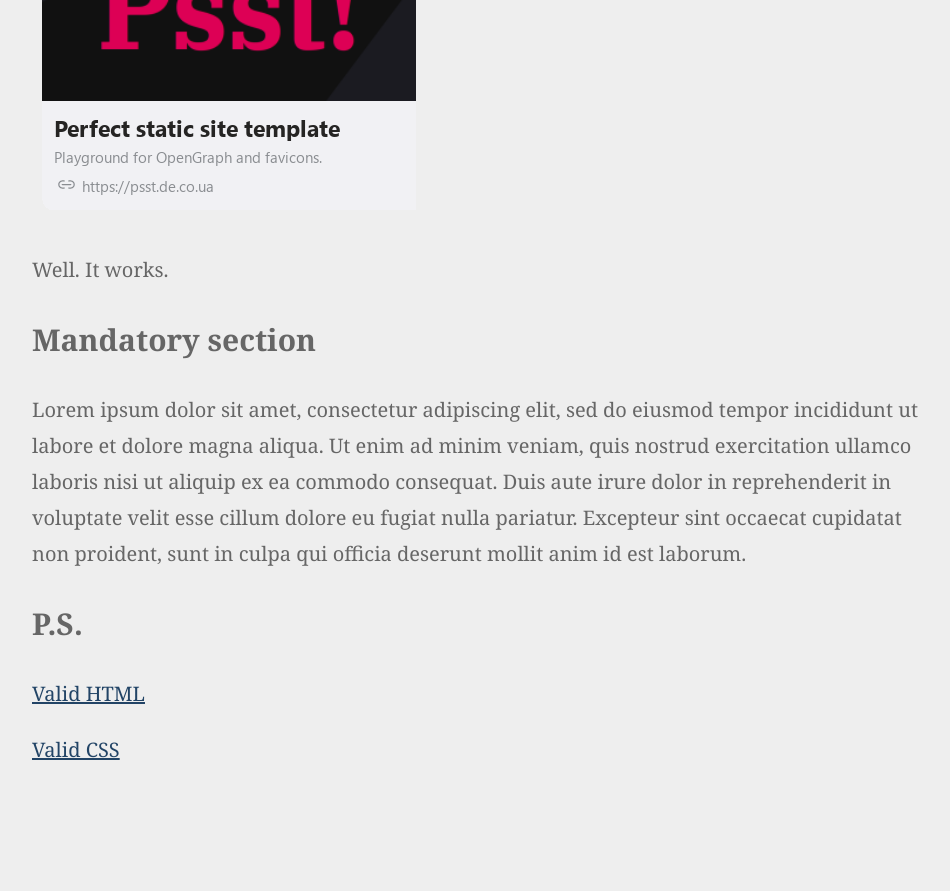
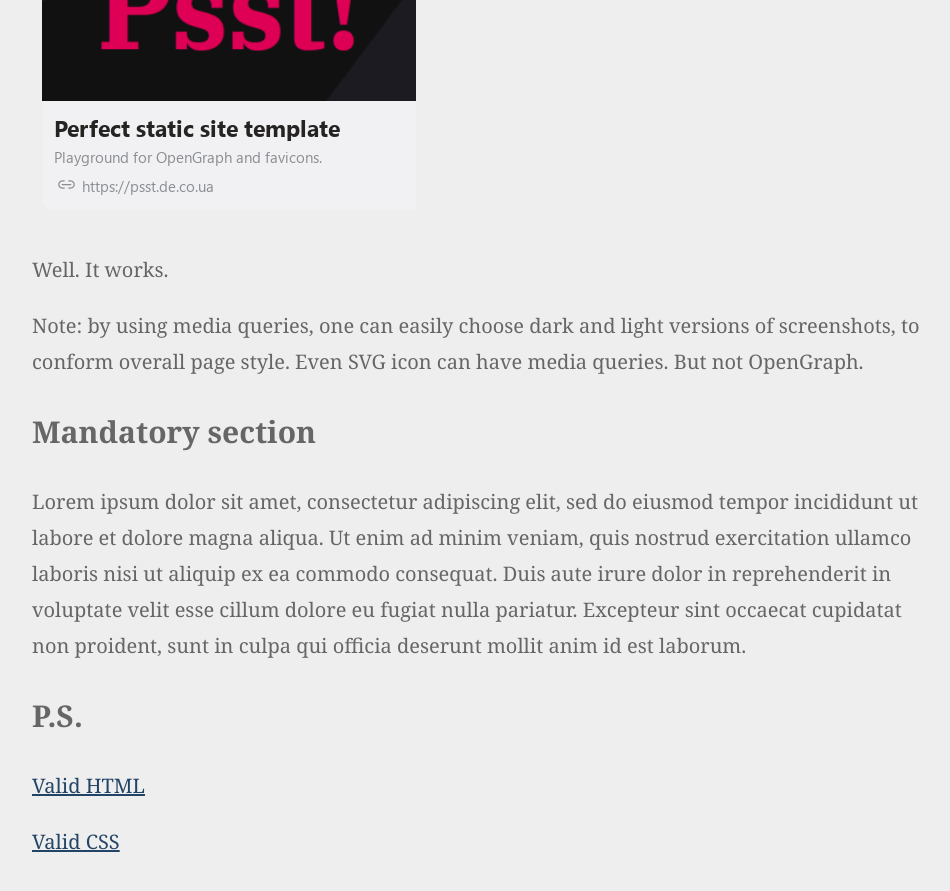
Before and after one commit to kastaneda/psst, a Jekyll site: the page built from index.md, in a window 1280 px wide and 900 px high, scrolled down 3709 px. Shown: the top 891 px of the window, without its empty margins (158-1108 px from the left). Built offline with Jekyll 4.4.1, drawn with Linux system fonts in a browser that asks for light colours; before the commit the page ends 4517 px from its top, so only the background shows below that.

Commit message:
Add a comment

```diff
--- a/index.md
+++ b/index.md
@@ -100,6 +100,8 @@ How it works?
 
 Well. It works.
 
+Note: by using media queries, one can easily choose dark and light versions of screenshots, to conform overall page style. Even SVG icon can have media queries. But not OpenGraph.
+
 
 Mandatory section
 -----------------
```
